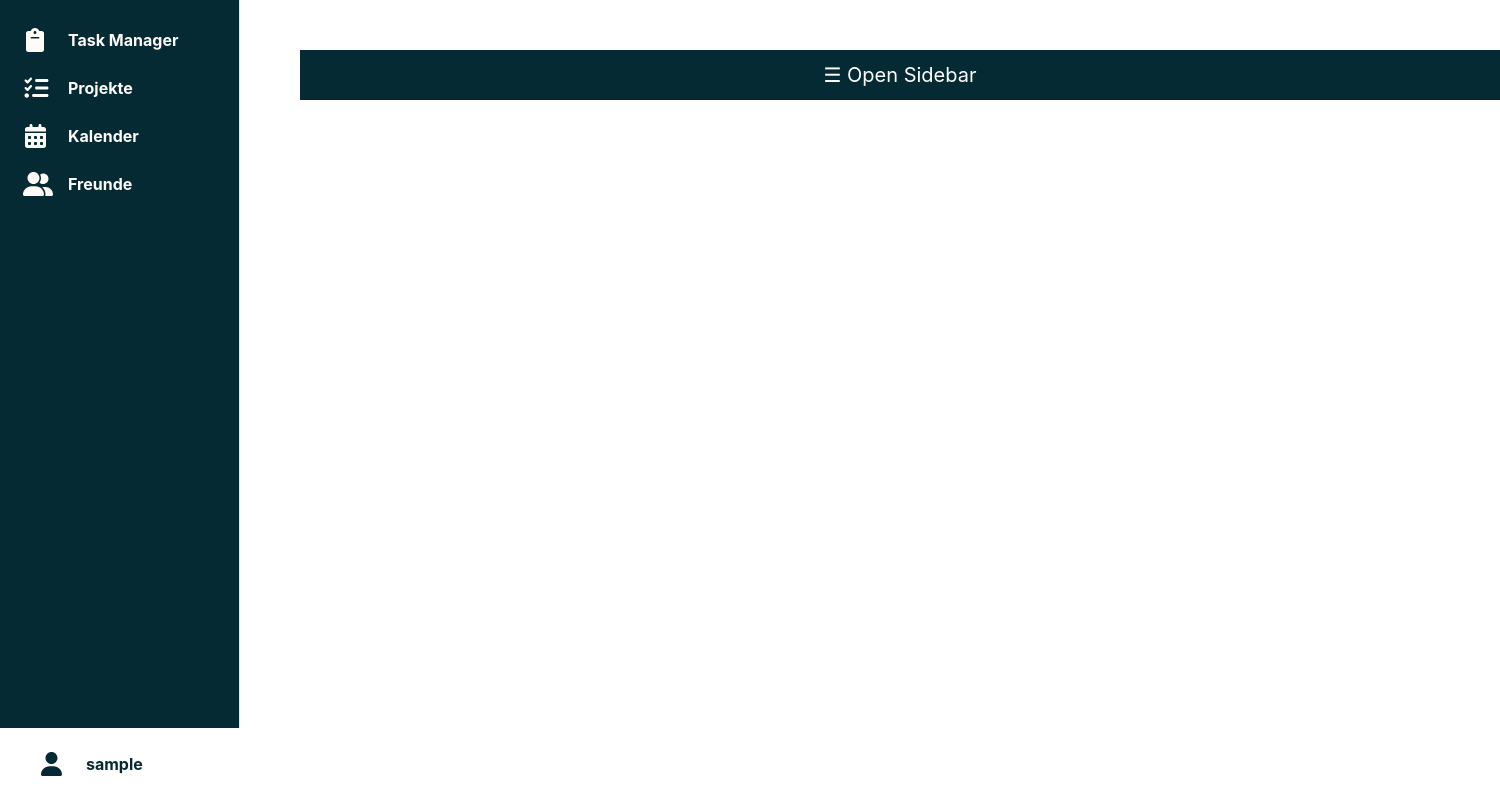
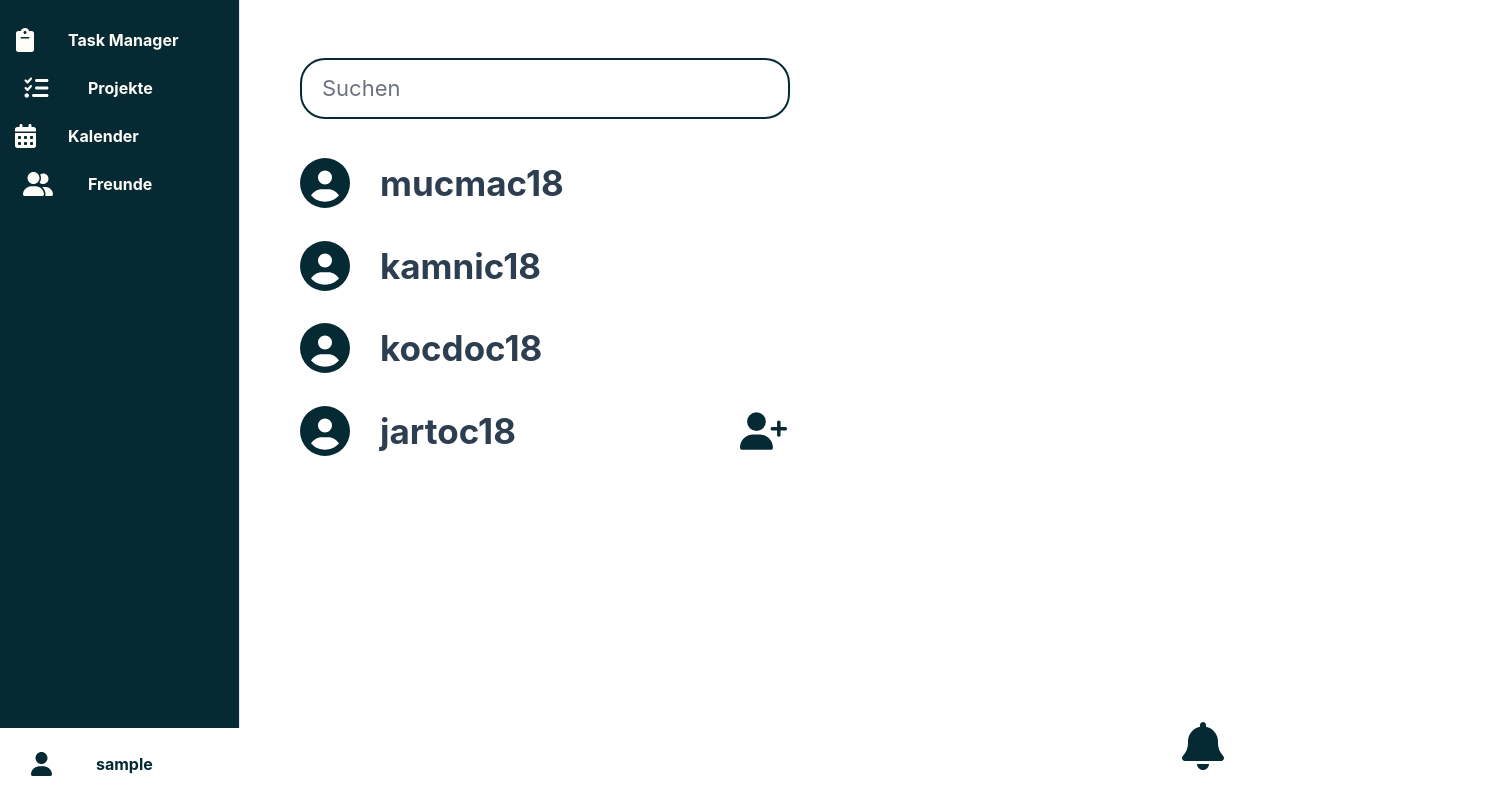
Before and after one commit to kocdoc/Vela, a Vue app in the folder src/frontend/: page /friends in a window 1280 px wide. Shown: the whole page, 1500 px wide, since content can reach past the window. Built offline with nearby package versions, Linux system fonts and the light colour scheme; sample sign-in values are in the browser's storage.

Commit message:
Friends Push

```diff
--- a/src/frontend/src/views/FriendsView.vue
+++ b/src/frontend/src/views/FriendsView.vue
@@ -1,16 +1,65 @@
 <template>
   <div class="next-to-sidebar">
+    <!-- Sidebar -->
     <div id="mySidebar" class="sidebar">
       <a href="javascript:void(0)" class="closebtn" @click="closeNav">&times;</a>
-      <a href="#">About</a>
-      <a href="#">Services</a>
-      <a href="#">Clients</a>
-      <a href="#">Contact</a>
+      <div>
+        <a href="#">NicoTategami</a>
+        <div class="buttons">
+            <button class="round-button">&#10003;</button>
+          <button class="round-button">&#88;</button>
+        </div>
+      </div>
+      <div>
+        <a href="#">tobjar03</a>
+        <div class="buttons">
+          <button class="round-button">&#10003;</button>
+          <button class="round-button">&#88;</button>
+        </div>
+      </div>
+    </div>
+    <!-- Sidebar-Ende -->
+    <div class="search-container">
+      <input class="search" placeholder="Suchen">
     </div>
 
-   <!-- <div id="main"> -->
-      <button class="openbtn" @click="openNav">&#9776; Open Sidebar</button>
-   <!-- </div> -->
+    <div class = "bell" @click="openNav">
+      <svg xmlns="http://www.w3.org/2000/svg" viewBox="0 0 512 512" class="ml-1.5 w-12 h-12 place-self-center text-[#052A34] transition duration-75 dark:text-gray-400 group-hover:text-gray-900 dark:group-hover:text-white" fill="currentColor">
+        <path d="M224 0c-17.7 0-32 14.3-32 32V51.2C119 66 64 130.6 64 208v18.8c0 47-17.3 92.4-48.5 127.6l-7.4 8.3c-8.4 9.4-10.4 22.9-5.3 34.4S19.4 416 32 416H416c12.6 0 24-7.4 29.2-18.9s3.1-25-5.3-34.4l-7.4-8.3C401.3 319.2 384 273.9 384 226.8V208c0-77.4-55-142-128-156.8V32c0-17.7-14.3-32-32-32zm45.3 493.3c12-12 18.7-28.3 18.7-45.3H224 160c0 17 6.7 33.3 18.7 45.3s28.3 18.7 45.3 18.7s33.3-6.7 45.3-18.7z"/>
+      </svg>
+    </div>
+
+    <div class="container" style="margin-top: 30px">
+      <svg width="50" height="50" viewBox="0 0 512 512" class="text-[#052A34]" fill="currentColor">
+        <path d="M399 384.2C376.9 345.8 335.4 320 288 320H224c-47.4 0-88.9 25.8-111 64.2c35.2 39.2 86.2 63.8 143 63.8s107.8-24.7 143-63.8zM0 256a256 256 0 1 1 512 0A256 256 0 1 1 0 256zm256 16a72 72 0 1 0 0-144 72 72 0 1 0 0 144z"/>
+      </svg>
+      <p class = "friend" style="display: inline-block; margin-left: 10px">mucmac18</p>
+    </div>
+
+    <div class="container" style="margin-top: 30px">
+      <svg width="50" height="50" viewBox="0 0 512 512" class="text-[#052A34]" fill="currentColor">
+        <path d="M399 384.2C376.9 345.8 335.4 320 288 320H224c-47.4 0-88.9 25.8-111 64.2c35.2 39.2 86.2 63.8 143 63.8s107.8-24.7 143-63.8zM0 256a256 256 0 1 1 512 0A256 256 0 1 1 0 256zm256 16a72 72 0 1 0 0-144 72 72 0 1 0 0 144z"/>
+      </svg>
+      <p class = "friend" style="display: inline-block; margin-left: 10px">kamnic18</p>
+    </div>
+
+    <div class="container" style="margin-top: 30px">
+      <svg width="50" height="50" viewBox="0 0 512 512" class="text-[#052A34]" fill="currentColor">
+        <path d="M399 384.2C376.9 345.8 335.4 320 288 320H224c-47.4 0-88.9 25.8-111 64.2c35.2 39.2 86.2 63.8 143 63.8s107.8-24.7 143-63.8zM0 256a256 256 0 1 1 512 0A256 256 0 1 1 0 256zm256 16a72 72 0 1 0 0-144 72 72 0 1 0 0 144z"/>
+      </svg>
+      <p class = "friend" style="display: inline-block; margin-left: 10px">kocdoc18</p>
+    </div>
+
+    <div class="container" style="margin-top: 30px">
+      <svg width="50" height="50" viewBox="0 0 512 512" class="text-[#052A34]" fill="currentColor">
+        <path d="M399 384.2C376.9 345.8 335.4 320 288 320H224c-47.4 0-88.9 25.8-111 64.2c35.2 39.2 86.2 63.8 143 63.8s107.8-24.7 143-63.8zM0 256a256 256 0 1 1 512 0A256 256 0 1 1 0 256zm256 16a72 72 0 1 0 0-144 72 72 0 1 0 0 144z"/>
+      </svg>
+      <p class = "friend" style="display: inline-block; margin-left: 10px">jartoc18</p>
+      <svg width="50" height="50" viewBox="0 0 680 512" class="text-[#052A34]" fill="currentColor" style="margin-right: 50%; margin-left: auto">
+        <path d="M96 128a128 128 0 1 1 256 0A128 128 0 1 1 96 128zM0 482.3C0 383.8 79.8 304 178.3 304h91.4C368.2 304 448 383.8 448 482.3c0 16.4-13.3 29.7-29.7 29.7H29.7C13.3 512 0 498.7 0 482.3zM504 312V248H440c-13.3 0-24-10.7-24-24s10.7-24 24-24h64V136c0-13.3 10.7-24 24-24s24 10.7 24 24v64h64c13.3 0 24 10.7 24 24s-10.7 24-24 24H552v64c0 13.3-10.7 24-24 24s-24-10.7-24-24z"/>
+      </svg>
+    </div>
+
   </div>
 </template>
 
@@ -24,8 +73,8 @@ export default {
   },
   methods: {
     openNav () {
-      document.getElementById('mySidebar').style.width = '250px'
-      document.getElementById('main').style.marginRight = '250px'
+      document.getElementById('mySidebar').style.width = '300px'
+      document.getElementById('main').style.marginRight = '300px'
       console.log('Hilfe')
     },
     closeNav () {
@@ -38,9 +87,31 @@ export default {
 
 <style>
 
+.search-container {
+  position: relative;
+  width: 50%;
+  margin-left: 0px;
+}
+
+.search{
+  width: 100%;
+  padding: 12px 20px;
+  margin: 8px 0;
+  box-sizing: border-box;
+  border: 2px solid #052A34;
+  border-radius: 25px;
+  background-color: white;
+  font-size: 22px;
+}
+
 .next-to-sidebar{
   margin-top: 50px;
   margin-left: 300px;
+}
+
+.friend{
+  font-size: 35px;
+  font-weight: bold;
 }
 
 /* The sidebar menu */
@@ -62,14 +133,47 @@ export default {
   padding: 8px 8px 8px 32px;
   text-decoration: none;
   font-size: 25px;
-  color: #818181;
-  display: block;
+  color: #f1f1f1;
+  display:inline-block;
   transition: 0.3s;
 }
 
-/* When you mouse over the navigation links, change their color */
-.sidebar a:hover {
-  color: #f1f1f1;
+.buttons{
+  float: right;
+  margin-right: 20px;
+  transition: 0.3s;
+  margin-top: 10px;
+  display:inline-block;
+  color: #818181;
+}
+
+.bell{
+  position: fixed;
+  bottom: 30px;
+  right: 30px;
+}
+
+.bell:hover{
+  color: #ffffff;
+}
+
+.round-button:hover{
+  color: #ffffff;
+  border: 2px solid #ffffff;
+}
+
+.round-button {
+  width: 30px;
+  height: 30px;
+  border-radius: 50%;
+  border: 2px solid #818181;
+  background-color: transparent;
+  color: #818181;
+  display: inline-block;
+  justify-content: center;
+  align-items: center;
+  margin-left: 10px;
+  transition: 0.3s;
 }
 
 /* Position and style the close button (top right corner) */
@@ -81,25 +185,22 @@ export default {
   margin-left: 50px;
 }
 
-/* The button used to open the sidebar */
-.openbtn {
-  font-size: 20px;
-  cursor: pointer;
-  background-color: #052A34;
-  color: white;
-  padding: 10px 15px;
-  border: none;
-  width: 1200px;
-}
-
-.openbtn:hover {
-  background-color: #444;
-}
-
 /* Style page content - use this if you want to push the page content to the right when you open the side navigation */
 #main {
   transition: margin-left .5s; /* If you want a transition effect */
   padding: 20px;
 }
 
+.container {
+  display: flex;
+  flex-wrap: wrap;
+  align-items: center;
+  margin-left: 0px;
+  margin-top: 20px;
+}
+
+svg {
+  margin-right: 20px;
+}
+
 </style>
```
